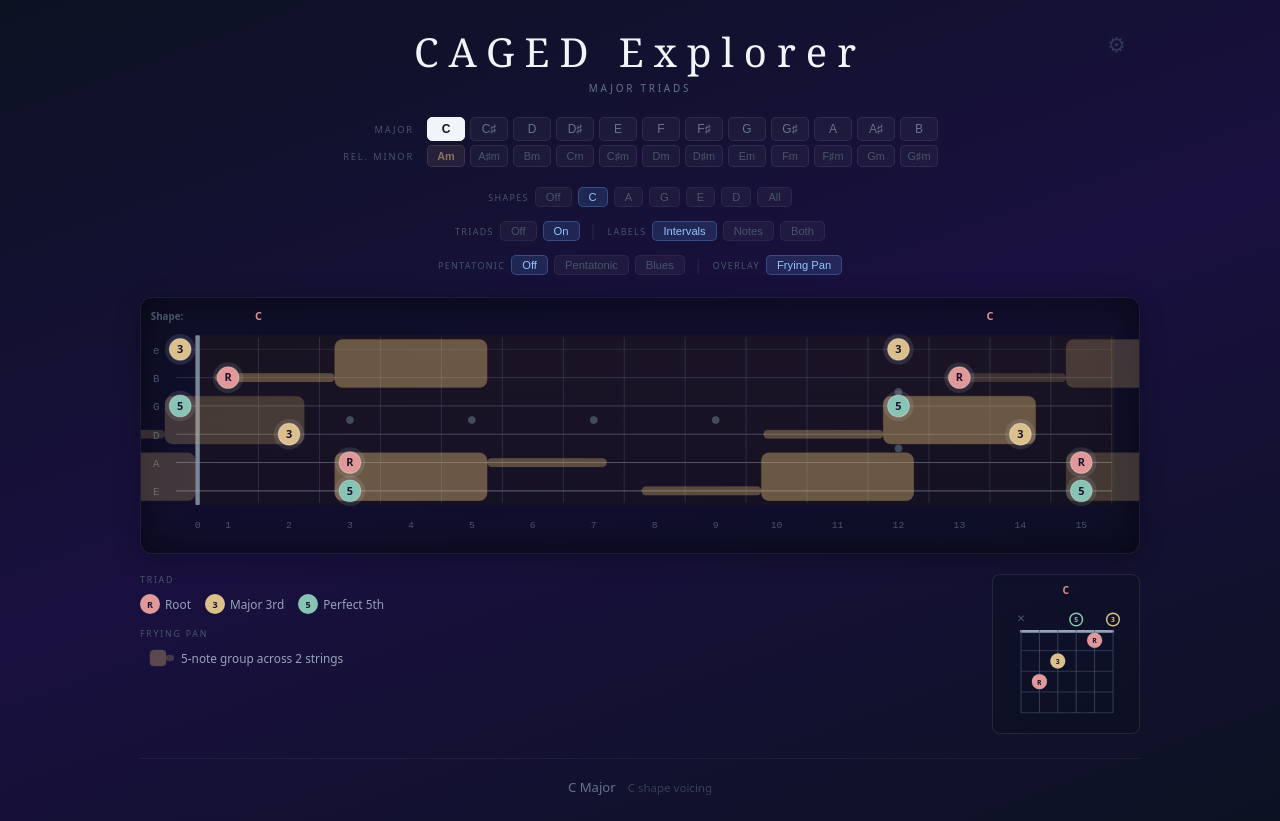
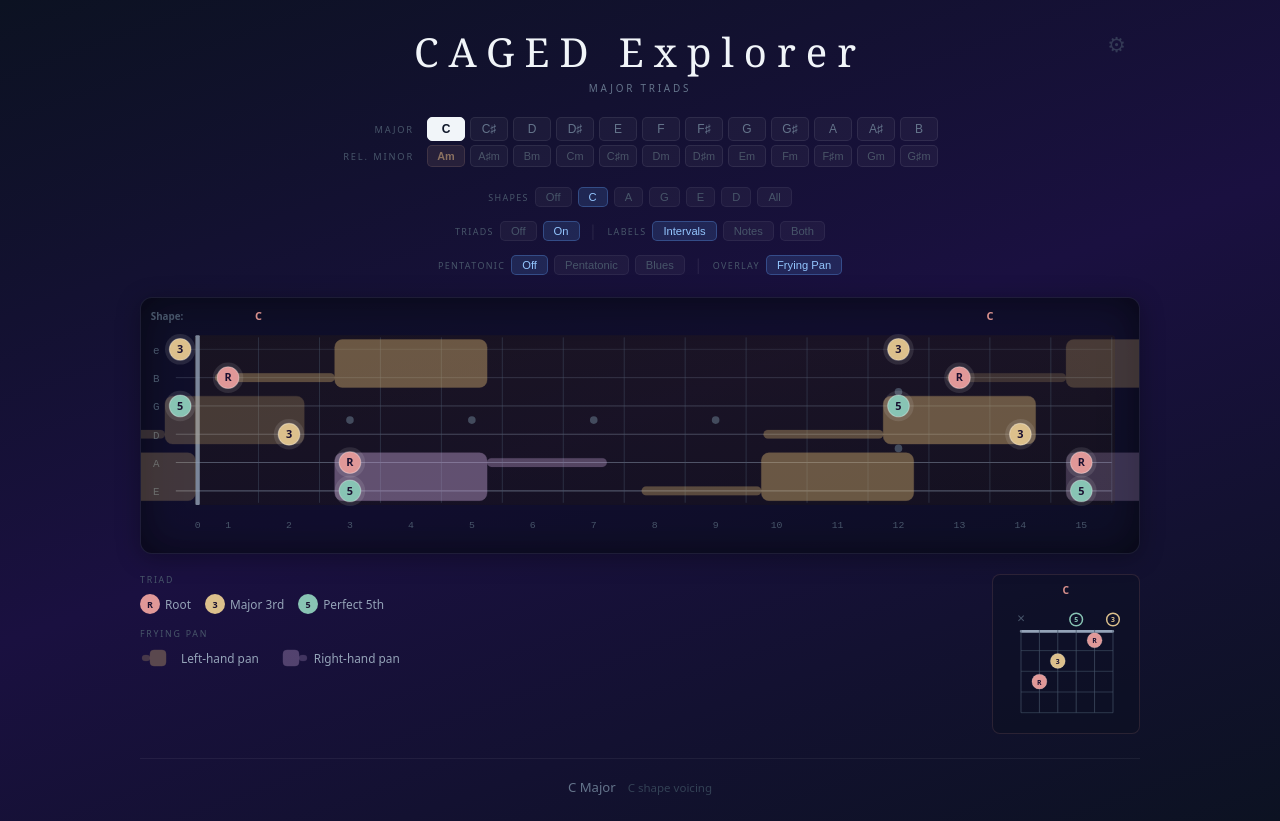
Before and after one commit to tartansandal/caged-explorer, a React (Vite) app: page / in a window 1280 px wide. Both pictures are taken after a click on the button "Frying Pan". Built offline with nearby package versions, Linux system fonts and the light colour scheme.

Commit message:
feat: distinguish left/right frying pans with different colors
Left-hand pans use warm gold, right-hand pans use soft lavender.
Legend updated to show both orientations separately.

```diff
--- a/src/App.jsx
+++ b/src/App.jsx
@@ -62,7 +62,8 @@ const THEME = {
     medium: "rgba(255,255,255,0.3)",
   },
   overlay: {
-    fryingPan: "#d4b070",
+    fryingPanLeft: "#d4b070",
+    fryingPanRight: "#c0a0d0",
   },
 };
 
@@ -717,15 +718,19 @@ export default function CAGEDExplorer() {
                 handleX2 = noteX(pan.handleFret) + PENTA_RADIUS + 4;
               }
 
+              const panColor = pan.handleDirection === "left"
+                ? THEME.overlay.fryingPanLeft
+                : THEME.overlay.fryingPanRight;
+
               return (
                 <g key={`fp-${i}`}>
                   <rect
                     x={panX1} y={panY1}
                     width={panX2 - panX1} height={panY2 - panY1}
                     rx={7}
-                    fill={THEME.overlay.fryingPan}
+                    fill={panColor}
                     opacity={0.25}
-                    stroke={THEME.overlay.fryingPan}
+                    stroke={panColor}
                     strokeWidth={0.8}
                     strokeOpacity={0.35}
                   />
@@ -733,9 +738,9 @@ export default function CAGEDExplorer() {
                     x={handleX1} y={handleY - 4}
                     width={handleX2 - handleX1} height={8}
                     rx={4}
-                    fill={THEME.overlay.fryingPan}
+                    fill={panColor}
                     opacity={0.20}
-                    stroke={THEME.overlay.fryingPan}
+                    stroke={panColor}
                     strokeWidth={0.6}
                     strokeOpacity={0.25}
                   />
@@ -814,10 +819,17 @@ export default function CAGEDExplorer() {
                 <div style={{ display: "flex", gap: 14, flexWrap: "wrap", alignItems: "center" }}>
                   <div style={{ display: "flex", alignItems: "center", gap: 5 }}>
                     <svg width={36} height={20} viewBox="0 0 36 20">
-                      <rect x={10} y={2} width={16} height={16} rx={4} fill={THEME.overlay.fryingPan} opacity={0.35} stroke={THEME.overlay.fryingPan} strokeWidth={0.8} strokeOpacity={0.5} />
-                      <rect x={26} y={7} width={8} height={6} rx={3} fill={THEME.overlay.fryingPan} opacity={0.25} stroke={THEME.overlay.fryingPan} strokeWidth={0.6} strokeOpacity={0.4} />
+                      <rect x={10} y={2} width={16} height={16} rx={4} fill={THEME.overlay.fryingPanLeft} opacity={0.35} stroke={THEME.overlay.fryingPanLeft} strokeWidth={0.8} strokeOpacity={0.5} />
+                      <rect x={2} y={7} width={8} height={6} rx={3} fill={THEME.overlay.fryingPanLeft} opacity={0.25} stroke={THEME.overlay.fryingPanLeft} strokeWidth={0.6} strokeOpacity={0.4} />
                     </svg>
-                    <span style={{ fontSize: "0.74rem", color: THEME.text.secondary }}>5-note group across 2 strings</span>
+                    <span style={{ fontSize: "0.74rem", color: THEME.text.secondary }}>Left-hand pan</span>
+                  </div>
+                  <div style={{ display: "flex", alignItems: "center", gap: 5 }}>
+                    <svg width={36} height={20} viewBox="0 0 36 20">
+                      <rect x={10} y={2} width={16} height={16} rx={4} fill={THEME.overlay.fryingPanRight} opacity={0.35} stroke={THEME.overlay.fryingPanRight} strokeWidth={0.8} strokeOpacity={0.5} />
+                      <rect x={26} y={7} width={8} height={6} rx={3} fill={THEME.overlay.fryingPanRight} opacity={0.25} stroke={THEME.overlay.fryingPanRight} strokeWidth={0.6} strokeOpacity={0.4} />
+                    </svg>
+                    <span style={{ fontSize: "0.74rem", color: THEME.text.secondary }}>Right-hand pan</span>
                   </div>
                 </div>
               </>
```
